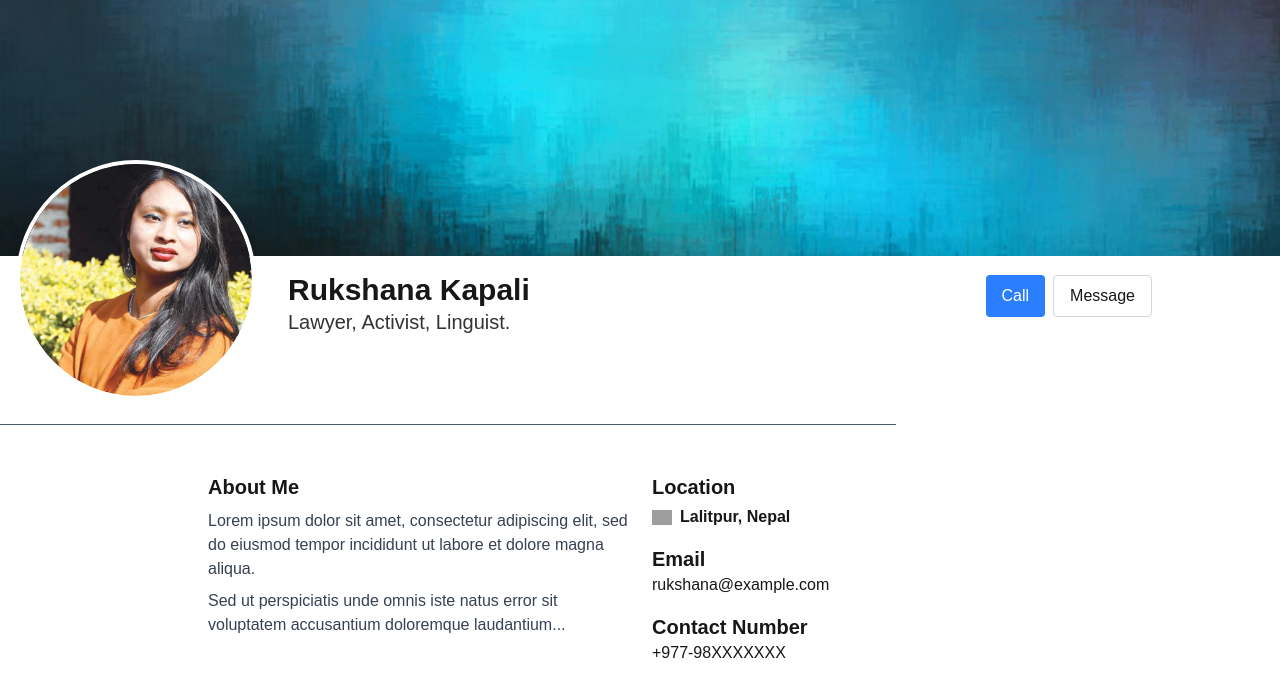
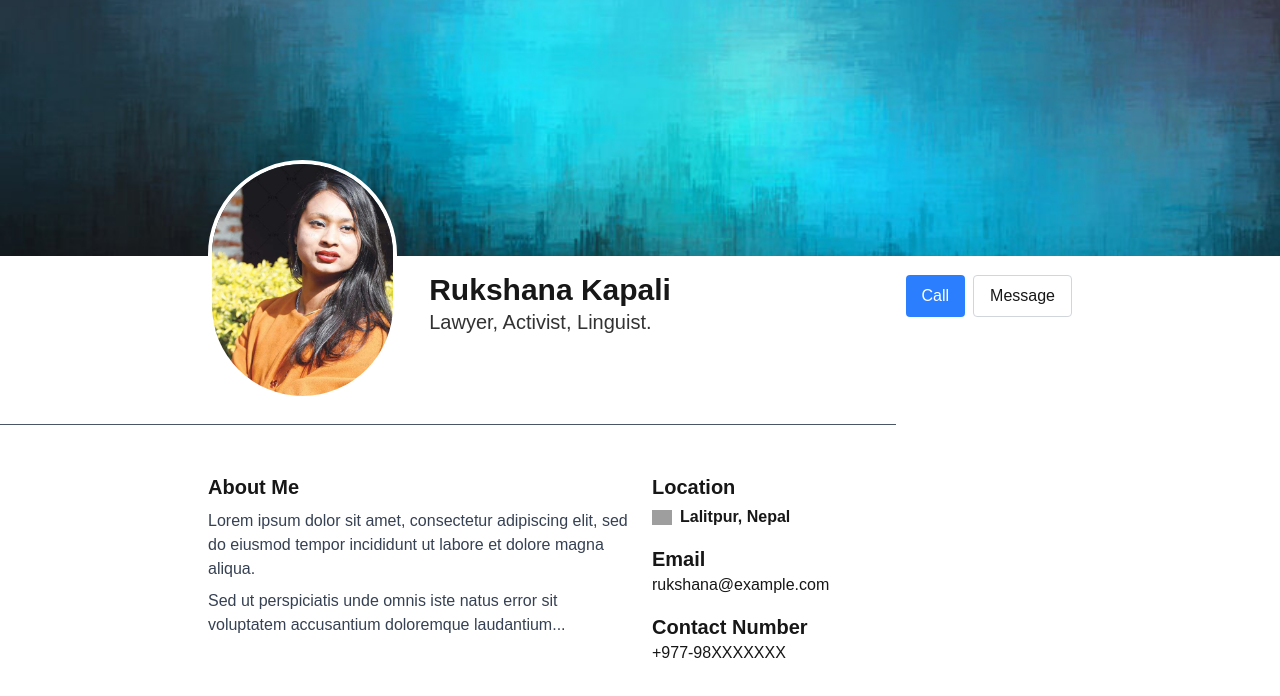
Before and after one commit to shakyasimha/ruku-ya-portfolio, a Next.js app: page / in a window 1280 px wide. Shown: the top 696 px of the page. Built offline with nearby package versions, Linux system fonts and the light colour scheme; grey boxes are pictures that could not be loaded.

Commit message:
added components for header

```diff
--- a/src/app/page.tsx
+++ b/src/app/page.tsx
@@ -15,10 +15,9 @@ export default function Home() {
       </div>
 
       {/* Profile header section */}
-      <div className="flex flex-col md:flex-row items-center mt-[-6rem] px-4">
+      <div className="flex flex-col md:flex-row items-center mt-[-6rem] px-4 w-full max-w-4xl mx-auto">
         {/* Profile picture */}
         <div className="relative w-60 h-60 rounded-full overflow-hidden border-4 border-white mx-auto md:mx-0 z-10">
-          <div className="relative w-full h-full rounded-full overflow-hidden">
           <Image
             src="/rukshana-1-copy.jpg"
             alt="rukshana profile picture"
@@ -26,10 +25,9 @@ export default function Home() {
             className="object-cover"
           />
         </div>
-        </div>
 
         {/* Client name, client description and contact buttons */}
-        <div className="flex flex-col md:flex-row items-center justify-between w-full mt-4 md:mt-8 max-w-4xl">
+        <div className="flex flex-col md:flex-row items-center justify-between w-full mt-4 md:mt-8">
           <div className="text-center md:text-left md:ml-8 md:mt-4">
             <h1 className="text-3xl font-bold">Rukshana Kapali</h1>
             <p className="text-[#333] text-xl">Lawyer, Activist, Linguist.</p>
@@ -41,8 +39,6 @@ export default function Home() {
             <button className="px-4 py-2 border border-gray-300 rounded">Message</button>
           </div>
         </div>
-
-
       </div>
 
       {/* Horizontal divider section */}
--- /dev/null
+++ b/src/components/Header/index.tsx
@@ -0,0 +1,38 @@
+import Image from 'next/image';
+
+interface ProfileHeaderProps {
+    name: string,
+    subtitle: string,
+    call: string,
+    message: string
+};
+
+export default function Page({ name, subtitle, call, message }: ProfileHeaderProps) {
+    return(
+        <div className="flex flex-col md:flex-row items-center mt-[-6rem] px-4 w-full max-w-4xl mx-auto">
+            {/* Profile picture */}
+            <div className="relative w-60 h-60 rounded-full overflow-hidden border-4 border-white mx-auto md:mx-0 z-10">
+                <Image
+                src="/rukshana-1-copy.jpg"
+                alt="rukshana profile picture"
+                fill
+                className="object-cover"
+                />
+            </div>
+
+            {/* Client name, client description and contact buttons */}
+            <div className="flex flex-col md:flex-row items-center justify-between w-full mt-4 md:mt-8">
+                <div className="text-center md:text-left md:ml-8 md:mt-4">
+                <h1 className="text-3xl font-bold">{ name }</h1>
+                <p className="text-[#333] text-xl">{ subtitle }</p>
+                </div>
+
+                {/* Buttons */}
+                <div className="flex gap-2 mt-4 md:mt-0 justify-center md:justify-end">
+                <button className="px-4 py-2 bg-blue-500 text-white rounded">{ call }</button>
+                <button className="px-4 py-2 border border-gray-300 rounded">{ message }</button>
+                </div>
+            </div>
+        </div>
+    );
+}
```
Lines whose indentation alone changed are shown as unchanged.
